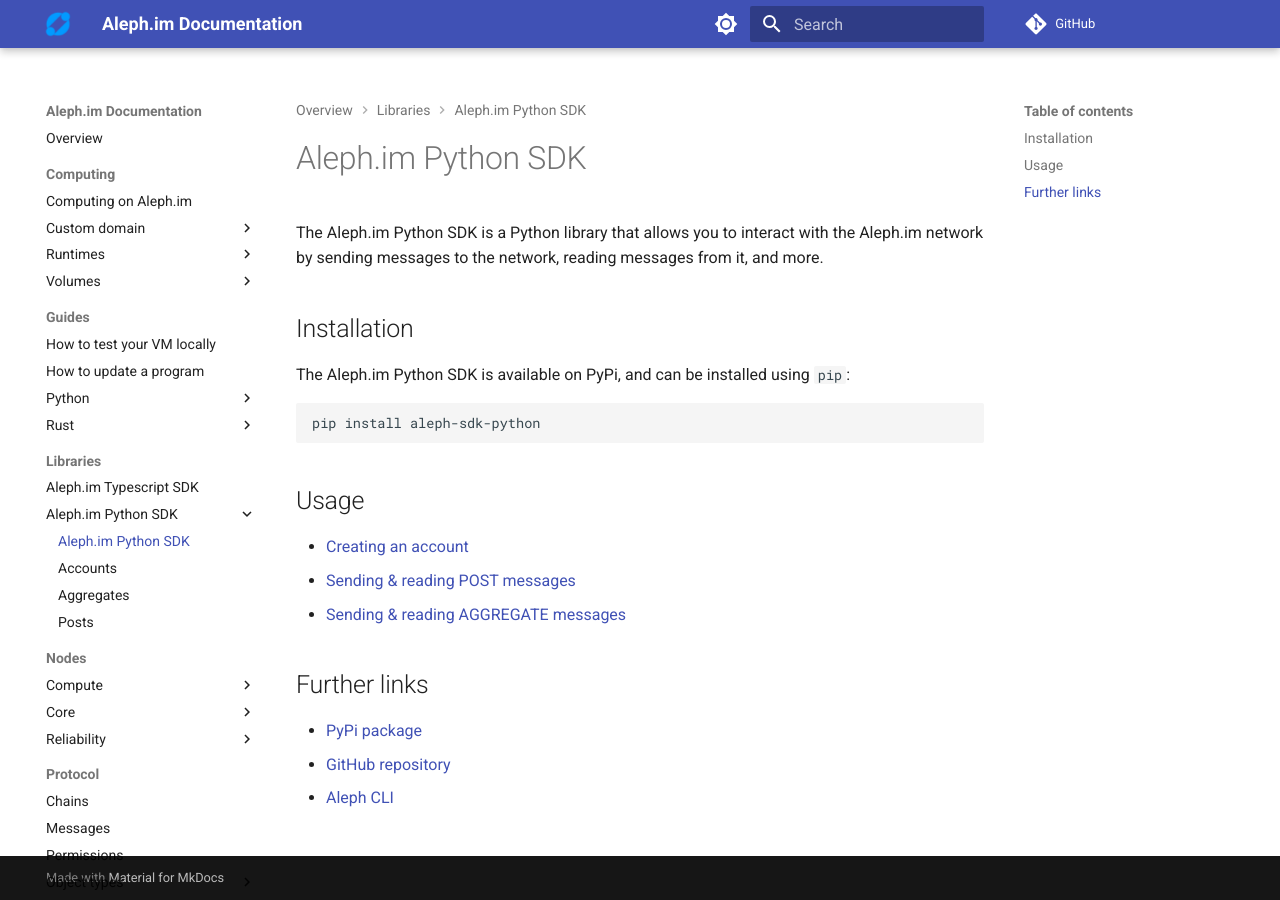
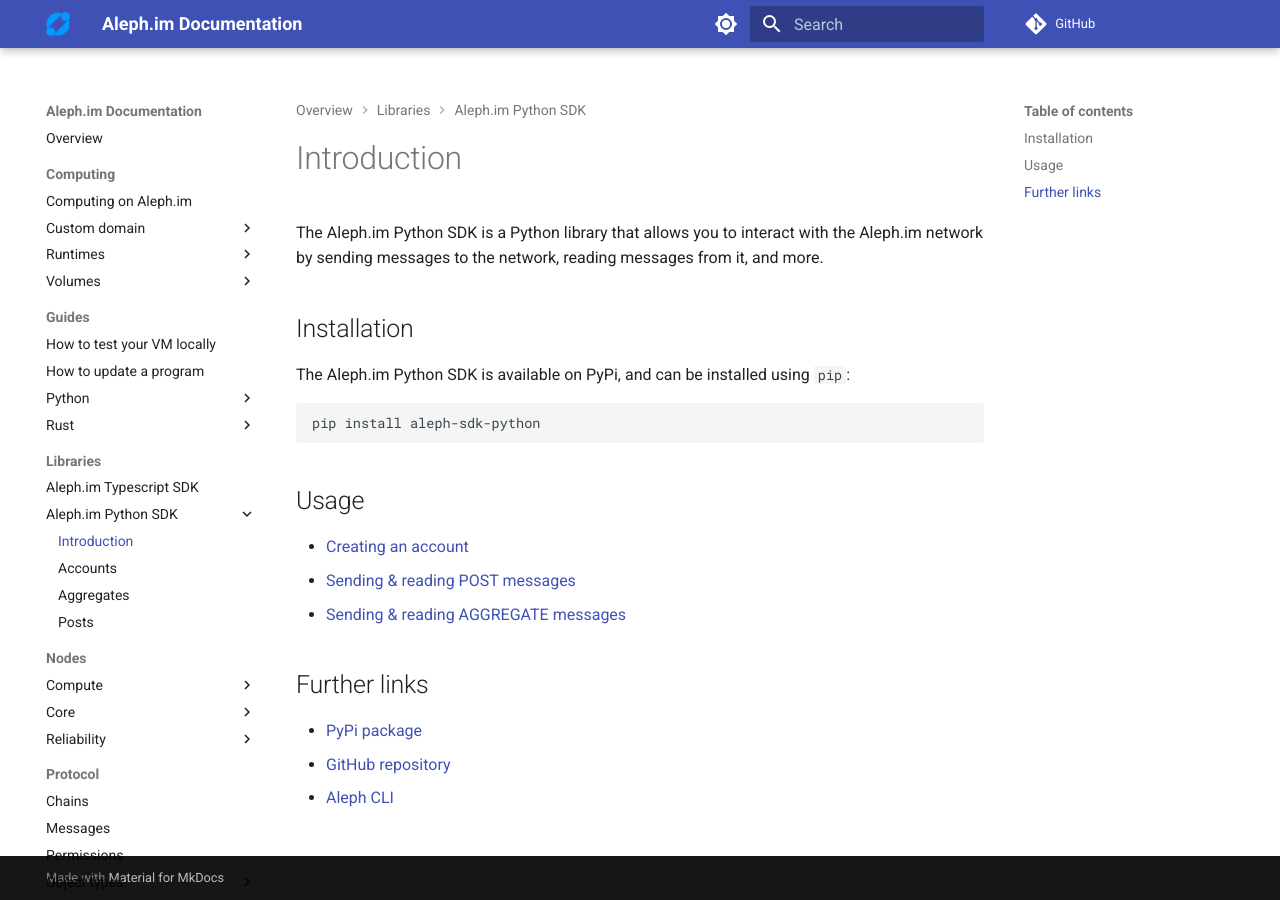
Before and after one commit to aleph-im/aleph-docs, an MkDocs documentation site: the page built from docs/libraries/Aleph.im-Python-SDK/index.md, in a window 1280 px wide. Built offline with MkDocs 1.6.1 and Material for MkDocs 9.7.7, drawn with Linux system fonts in a browser that asks for light colours; comment, search, counter and statistics services are not loaded.

Commit message:
Rename to Introduction

```diff
--- a/docs/libraries/Aleph.im-Python-SDK/index.md
+++ b/docs/libraries/Aleph.im-Python-SDK/index.md
@@ -1,4 +1,4 @@
-# Aleph.im Python SDK
+# Introduction
 
 The Aleph.im Python SDK is a Python library that allows you to interact with the Aleph.im network by sending messages to the network, reading messages from it, and more.
 
```
